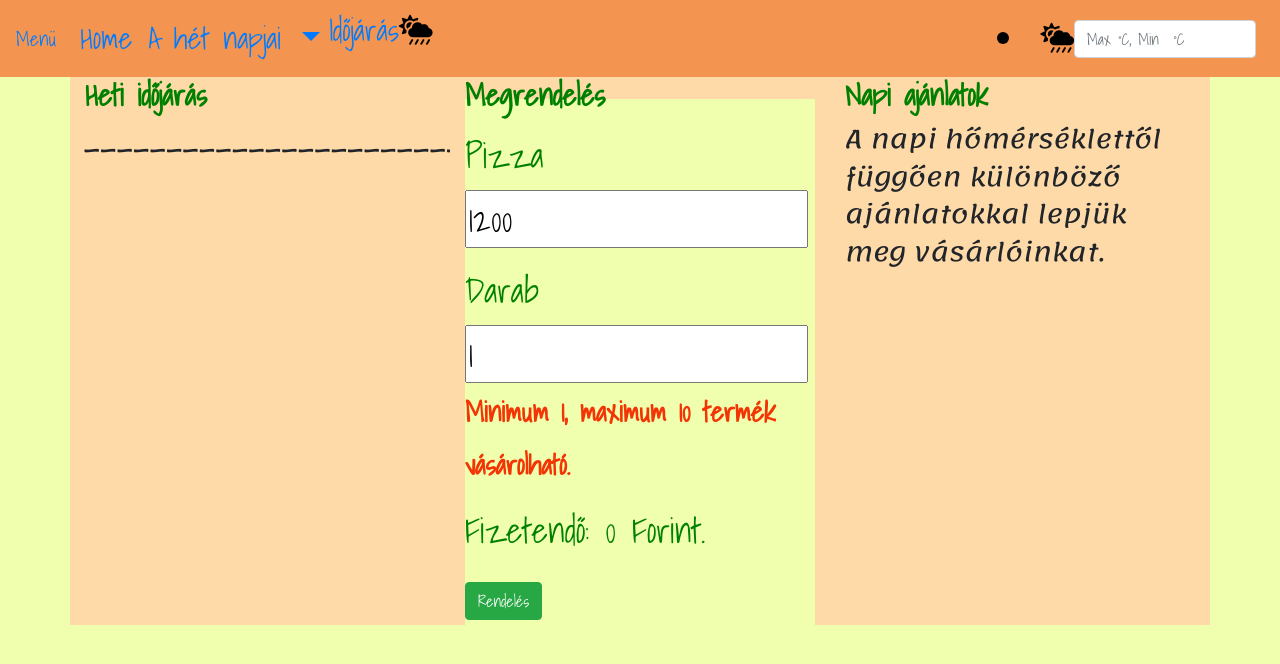
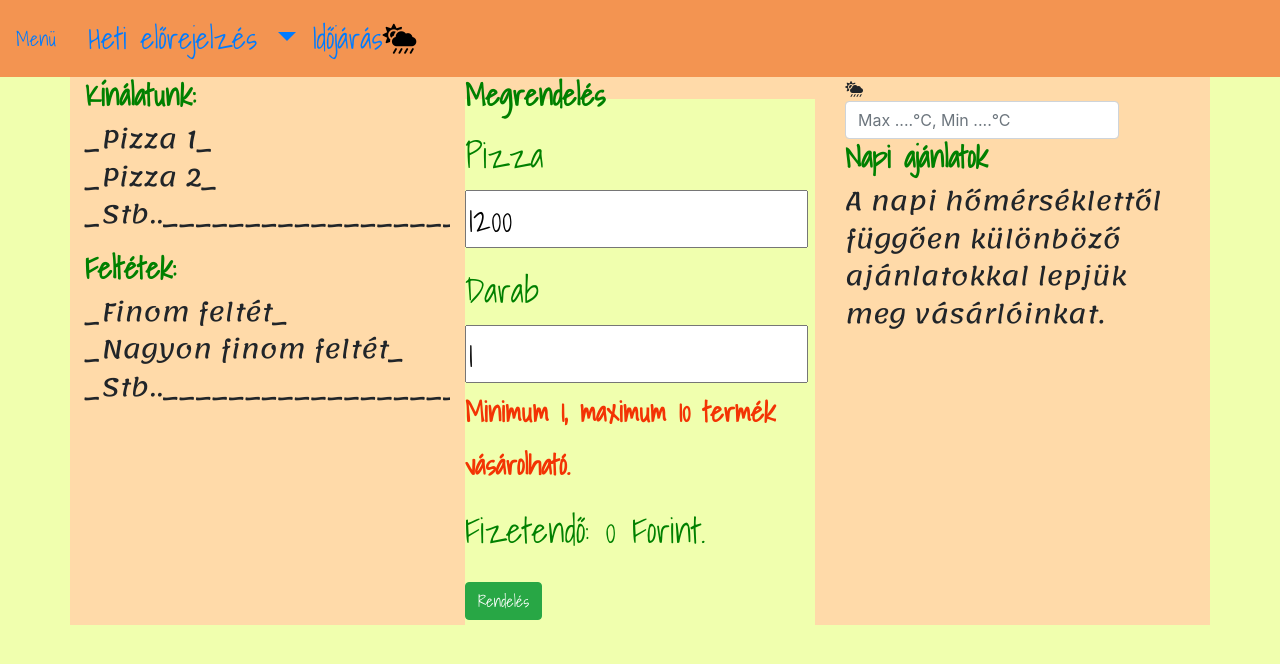
Before and after one commit to konyvkukac/urlap_java, a plain HTML site: page index.html in a window 1280 px wide. Drawn offline with nearby package versions, Linux system fonts and the light colour scheme.

Commit message:
Changes to be committed: 	modified:   Tables.html 	modified:   index.html 	modified:   style.css

```diff
--- a/index.html
+++ b/index.html
@@ -25,20 +25,10 @@
       <span class="navbar-toggler-icon"></span>
     </button>
 
-    <div class="collapse navbar-collapse" id="navbarSupportedContent">
-      <ul class="navbar-nav mr-auto">
-        <li class="nav-item active">
-          <a class="nav-link" href="bt.html">Home<span class="sr-only">(current)</span></a>
-        </li>
-        <!--
-          <li class="nav-item">
-            <a class="nav-link" href="contact.html">Link</a>
-          </li>
-        -->
-        <li class="nav-item dropdown">
+
       <a class="nav-link dropdown-toggle" href="#" id="navbarDropdown" role="button" data-toggle="dropdown"
         aria-haspopup="true" aria-expanded="false">
-            A hét napjai
+        Heti előrejelzés
       </a>
       <div class="dropdown-menu" aria-labelledby="navbarDropdown">
         <a class="dropdown-item" href="#">Hétfő</a>
@@ -49,32 +39,15 @@
         <a class="dropdown-item" href="#">Szombat</a>
         <a class="dropdown-item" href="#">Vasárnap</a>
         <div class="dropdown-divider"></div>
-            <a class="dropdown-item" href="#">Something else here</a>
+        <a class="dropdown-item" href="#">Egyéb szöveges</a>
       </div>
-        </li>
-        <!-- Disabled, gomb letiltása
-               <li class="nav-item">
-                   <a class="nav-link disabled" href="#" tabindex="-1" aria-disabled="true">Disabled</a>
-               </li>
-           -->
-        </li>
-        <a class="nav-weather" href="Tables.html">Időjárás</i></a>
+
+
+
+    <a class="nav-weather" href="Tables.html">Időjárás</a>
     <!-- FontAwesome ikon beillesztése -->
-          <li class="fas-item">
           <i class="fas fa-cloud-sun-rain"></i>
-        </li>
-      </ul>
-            <li class="fas-item">
-            <i class="fas fa-cloud-sun-rain"></i>
-          </li>
 
-      <form class="form-inline my-2 my-lg-0">
-        <input class="form-control mr-sm-2" type="text" placeholder="Max °C, Min  °C" aria-label="">
-            <!--
-                    <button class="btn btn-outline-success my-2 my-sm-0" type="submit">Search</button>
-                </form>
-            -->
-    </div>
   </nav>
 
 
@@ -83,10 +56,20 @@
 
       <div class="col-xl" style="background-color: rgb(255, 218, 169);">
         <h4>
-          Heti időjárás
+          Kínálatunk:
         </h4>
         <p>
-          ________________________________________
+          _Pizza 1_ <br>
+          _Pizza 2_ <br>
+          _Stb..__________________________________
+        </p>
+        <h4>
+          Feltétek:
+        </h4>
+        <p>
+          _Finom feltét_ <br>
+          _Nagyon finom feltét_ <br>
+          _Stb..__________________________________
         </p>
       </div>
 
@@ -118,8 +101,15 @@
 
         </fieldset>
       </div>
+
       <div class="col-xl" style="background-color: rgb(255, 218, 169);">
         <span>
+
+            <i class="fas fa-cloud-sun-rain"></i>
+            <form class="form-inline my-2 my-lg-0">
+              <input class="form-control mr-sm-2" type="text" placeholder="Max ....°C, Min ....°C" aria-label="">
+            </form>
+
           <h4>Napi ajánlatok</h4>
         </span>
         <p>
```
Also changed, not shown: Tables.html (+1 -12 lines), style.css (line endings or trailing spaces). Lines whose indentation alone changed are shown as unchanged.
